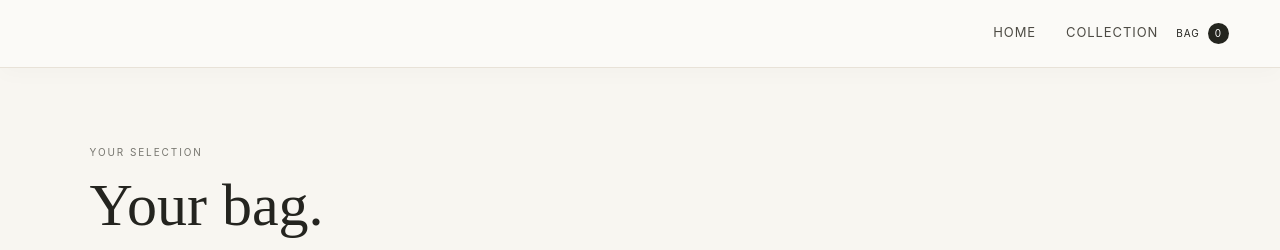
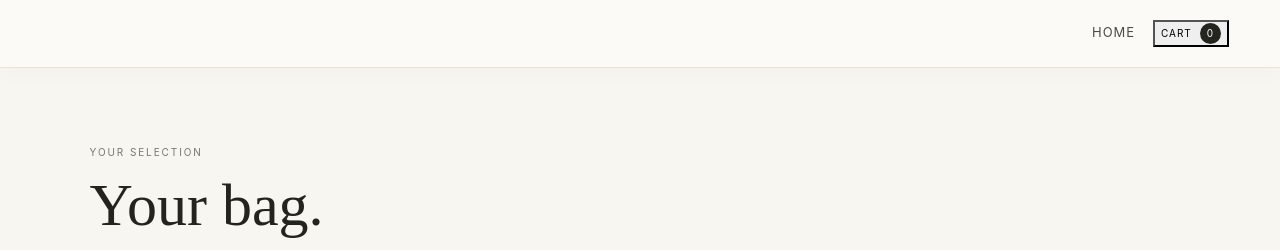
Before and after one commit to Al-ameenolanrewaju/clothing-website, a Flask app: template app/templates/storefront/cart.html in a window 1280 px wide. Shown: the top 250 px of the page. Run offline with Flask 3, Linux system fonts and the light colour scheme; the template is opened without the code that fills it, so the values that code supplies are empty; some libraries are stand-ins or nearby versions.

Commit message:
Replace storefront navigation and add hidden AJAX cart drawer

```diff
--- a/app/templates/storefront/_nav.html
+++ b/app/templates/storefront/_nav.html
@@ -4,8 +4,36 @@
     {% if business.logo_url %}<img src="{{ business.logo_url }}" alt="{{ business.name }}">{% else %}<strong>{{ business.name }}</strong>{% endif %}
   </a>
   <div class="store-menu luxury-menu" id="store-menu">
-    <a href="{{ url_for('storefront.home') }}">Home</a>
-    <a href="{{ url_for('storefront.collection') }}">Collection</a>
+    <a href="{{ url_for('storefront.home') }}" aria-current="page">Home</a>
   </div>
-  <a class="cart-nav-link" href="{{ url_for('storefront.cart') }}" aria-label="Shopping cart">Bag <span class="bag-count" data-cart-count>0</span></a>
+  <button class="cart-nav-link" type="button" data-cart-open aria-controls="store-cart-drawer" aria-expanded="false" aria-label="Open cart">
+    Cart <span class="bag-count" data-cart-count>0</span>
+  </button>
 </nav>
+
+<script>
+  window.STORE_WHATSAPP = {{ (business.whatsapp_number or '')|tojson }};
+  window.STORE_NAME = {{ business.name|tojson }};
+</script>
+
+<div class="cart-overlay" data-cart-overlay hidden></div>
+<aside class="cart-drawer" id="store-cart-drawer" role="dialog" aria-modal="true" aria-labelledby="cart-drawer-title" aria-hidden="true" hidden>
+  <div class="cart-drawer-header">
+    <div><span class="eyebrow">Your selection</span><h2 id="cart-drawer-title">Your cart <span data-cart-drawer-count>(0)</span></h2></div>
+    <button class="cart-close" type="button" data-cart-close aria-label="Close cart">×</button>
+  </div>
+  <div class="cart-drawer-body">
+    <div id="cart-items" class="cart-items" aria-live="polite"></div>
+    <div class="cart-empty" id="cart-empty">
+      <span class="cart-empty-mark" aria-hidden="true">✳</span>
+      <h3>Your cart is waiting.</h3>
+      <p>You haven’t added any pieces yet. Find something you love.</p>
+      <button class="text-link-button" type="button" data-cart-close>Continue shopping</button>
+    </div>
+  </div>
+  <div class="cart-drawer-footer" id="cart-summary" hidden>
+    <div class="cart-subtotal-line"><span>Subtotal</span><strong id="cart-subtotal">₦0</strong></div>
+    <p>Delivery and availability will be confirmed when you place your order.</p>
+    <button class="luxury-button luxury-button-gold cart-checkout-button" type="button" id="whatsapp-checkout">Continue on WhatsApp <span aria-hidden="true">↗</span></button>
+  </div>
+</aside>
```
